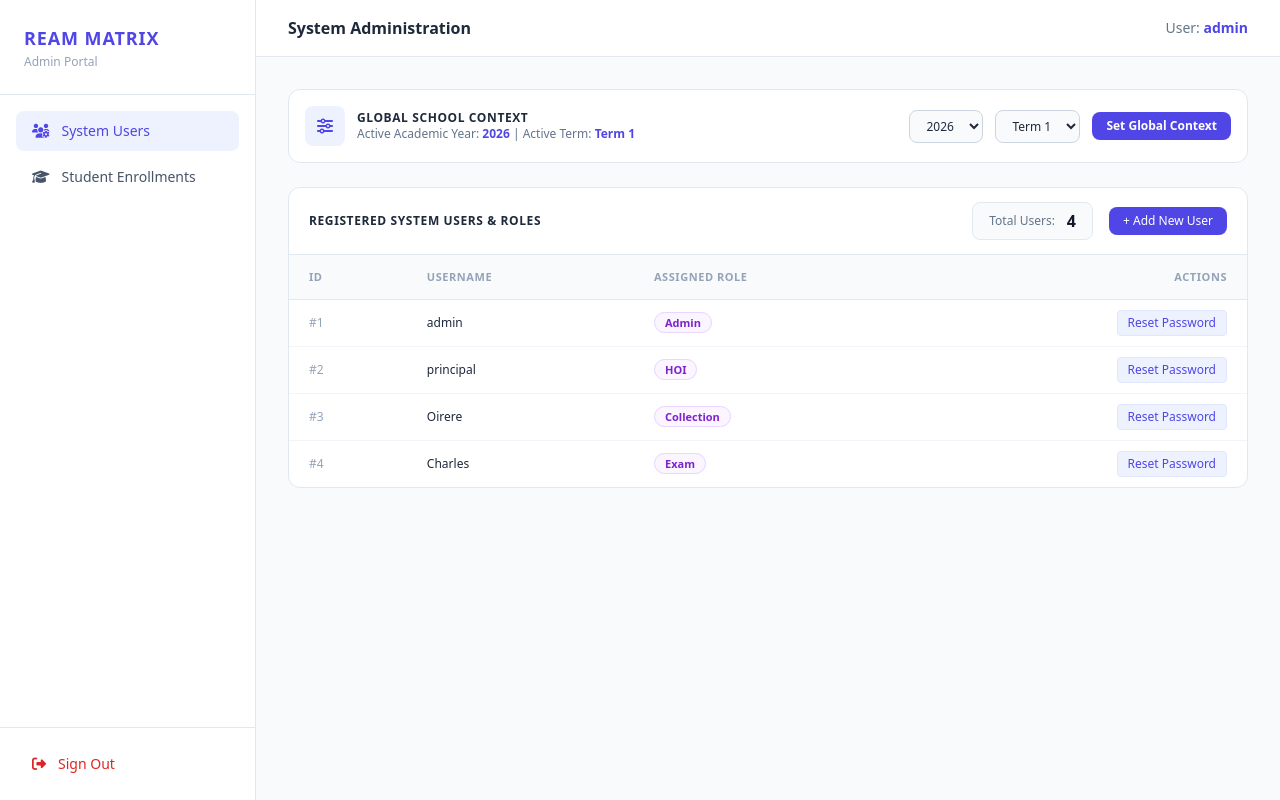
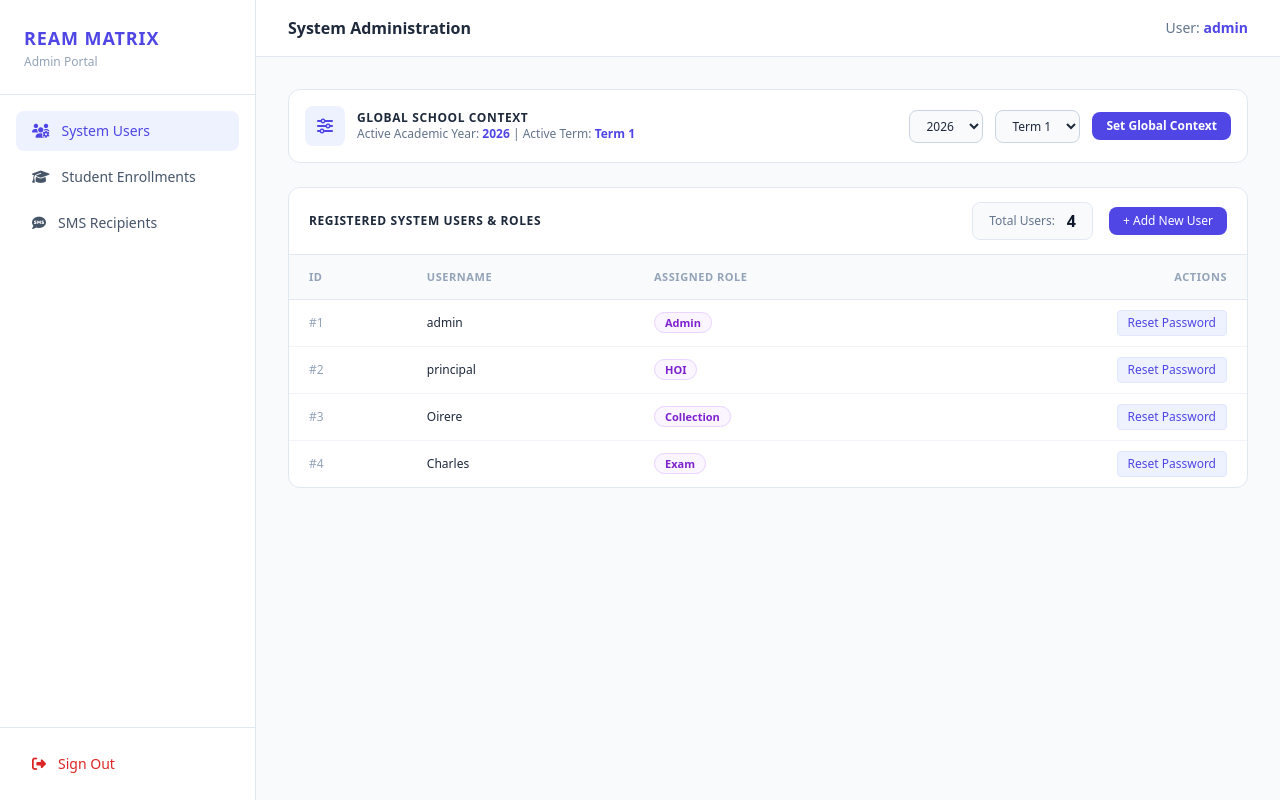
Before and after one commit to erickodhi/ream-matrix, a Flask app: page /admin in a window 1280 px wide. Run offline with Flask 3, Linux system fonts and the light colour scheme; a user stored in the database is signed in; some libraries are stand-ins or nearby versions.

Commit message:
Add SMS recipients tab and modal to admin dashboard

```diff
--- a/app.py
+++ b/app.py
@@ -5,6 +5,7 @@ from flask import Response, Flask, render_template, redirect, url_for, request,
 from flask_sqlalchemy import SQLAlchemy
 from flask_login import LoginManager, UserMixin, login_user, login_required, logout_user, current_user
 from werkzeug.security import generate_password_hash, check_password_hash
+import africastalking
 
 app = Flask(__name__)
 app.config['SECRET_KEY'] = 'your-secure-secret-key-here'
@@ -15,6 +16,17 @@ db = SQLAlchemy(app)
 login_manager = LoginManager()
 login_manager.init_app(app)
 login_manager.login_view = 'login'
+
+# --- AFRICA'S TALKING CONFIGURATION ---
+# Change username to 'sandbox' for testing, or your live username in production
+AT_USERNAME = "sandbox"
+AT_API_KEY = "your_africastalking_api_key_here"
+try:
+    africastalking.initialize(AT_USERNAME, AT_API_KEY)
+    sms_client = africastalking.SMS
+except Exception as e:
+    sms_client = None
+    print(f"Africa's Talking initialization note: {e}")
 
 # User Model
 class User(UserMixin, db.Model):
@@ -80,6 +92,18 @@ class ExamIssuanceLog(db.Model):
 
     def __repr__(self):
         return f"<ExamIssuance {self.subject_title} - {self.reams_issued} Reams>"
+
+# Model for SMS Alert Recipients
+class AlertRecipient(db.Model):
+    __tablename__ = 'alert_recipient'
+
+    id = db.Column(db.Integer, primary_key=True)
+    name = db.Column(db.String(100), nullable=False)
+    phone_number = db.Column(db.String(30), unique=True, nullable=False)
+    role_title = db.Column(db.String(50), default='HOI') # e.g. HOI, Deputy, Principal
+
+    def __repr__(self):
+        return f"<AlertRecipient {self.name} - {self.phone_number}>"
 
 @login_manager.user_loader
 def load_user(user_id):
@@ -153,7 +177,6 @@ def exam_request_page():
 
         total_raw_sheets = (num_students * sheets_per_student) + 60
 
-        # Ceiling division: ensures requests under 500 sheets still issue 1 full ream
         if total_raw_sheets <= 0:
             reams_to_issue = 0
             loose_leftover = 0
@@ -171,7 +194,12 @@ def exam_request_page():
 
         if loose_pool > 50:
             flash("Action blocked: Loose sheets pool exceeds 50. Please disburse loose sheets first.", "danger")
-            return redirect(url_for('exam_request_page'))
+            return render_template('exam.html',
+                                   live_reams=live_reams,
+                                   loose_pool=loose_pool,
+                                   available_grades=available_grades,
+                                   error_modal=True,
+                                   error_message="Action blocked: Loose sheets pool exceeds 50. Please disburse loose sheets first.")
 
         new_issuance = ExamIssuanceLog(
             subject_title=subject_title,
@@ -192,7 +220,23 @@ def exam_request_page():
 
         db.session.commit()
 
-        # Pass success details to trigger the modal pop-up
+        # --- SEND SMS NOTIFICATION TO SAVED RECIPIENTS ---
+        try:
+            recipients = AlertRecipient.query.all()
+            if recipients and sms_client:
+                phone_list = [r.phone_number for r in recipients]
+                remaining_stock = max(0, live_reams - reams_to_issue)
+                sms_text = (
+                    f"Ream Matrix Alert:\n"
+                    f"Subject: {subject_title} ({form_grade})\n"
+                    f"Reams Issued: {reams_to_issue}\n"
+                    f"Loose Pool: {loose_leftover}\n"
+                    f"Live Stock Left: {remaining_stock}"
+                )
+                sms_client.send(sms_text, phone_list)
+        except Exception as sms_err:
+            print(f"SMS dispatch note: {sms_err}")
+
         flash(f"Issuance approved! Please collect {reams_to_issue} ream(s) from the store. ({loose_leftover} loose sheets added to pool).", "success")
         return render_template('exam.html',
                                live_reams=live_reams,
@@ -347,6 +391,27 @@ def admin_page():
                 db.session.commit()
                 flash('Password reset successfully!', 'success')
 
+        # --- NEW: Admin Actions for Managing SMS Alert Recipients ---
+        elif action == 'add_alert_recipient':
+            name = request.form.get('recipient_name')
+            phone = request.form.get('recipient_phone')
+            role_title = request.form.get('recipient_role', 'HOI')
+
+            if AlertRecipient.query.filter_by(phone_number=phone).first():
+                flash('This phone number is already registered for alerts!', 'danger')
+            else:
+                db.session.add(AlertRecipient(name=name, phone_number=phone, role_title=role_title))
+                db.session.commit()
+                flash(f'Alert recipient {name} added successfully!', 'success')
+
+        elif action == 'delete_alert_recipient':
+            recipient_id = request.form.get('recipient_id')
+            recipient = AlertRecipient.query.get(int(recipient_id))
+            if recipient:
+                db.session.delete(recipient)
+                db.session.commit()
+                flash('Alert recipient removed successfully.', 'success')
+
         elif action == 'enroll_student':
             context = get_system_context()
             active_year = context['active_year']
@@ -457,6 +522,7 @@ def admin_page():
     pagination = query.paginate(page=page, per_page=8, error_out=False)
     students = pagination.items
     users = User.query.all()
+    recipients = AlertRecipient.query.all()
 
     available_years = db.session.query(Student.academic_year).distinct().all()
     available_years = [y[0] for y in available_years if y[0]]
@@ -466,7 +532,8 @@ def admin_page():
                            page=page, total_pages=pagination.pages,
                            available_years=available_years,
                            active_year=context['active_year'],
-                           active_term=context['active_term'])
+                           active_term=context['active_term'],
+                           recipients=recipients)
 
 @app.route('/hoi')
 @login_required
@@ -702,7 +769,13 @@ def collection_desk():
                 )
                 db.session.add(audit)
                 db.session.commit()
-                flash(f"Successfully cleared ream for {student_to_update.full_name} (Term {active_term})!", "success")
+
+                store_item = ReamStore.query.first()
+                if store_item:
+                    store_item.reams_balance += 1
+                    db.session.commit()
+
+                flash(f"Successfully cleared ream collection for {student_to_update.full_name}.", "success")
 
             elif action_type == 'revert' and current_status == 'Cleared':
                 if active_term == '1': student_to_update.term_1_status = 'Pending'
@@ -721,11 +794,21 @@ def collection_desk():
                 )
                 db.session.add(audit)
                 db.session.commit()
-                flash(f"Reverted ream clearance for {student_to_update.full_name}.", "warning")
+
+                store_item = ReamStore.query.first()
+                if store_item and store_item.reams_balance > 0:
+                    store_item.reams_balance -= 1
+                    db.session.commit()
+
+                flash(f"Reverted collection status for {student_to_update.full_name}.", "warning")
 
         return redirect(url_for('collection_desk', q=search_query))
 
-    return render_template('collection.html', students=students, search_query=search_query, active_year=active_year, active_term=active_term)
+    return render_template('collection.html',
+                           students=students,
+                           search_query=search_query,
+                           active_year=active_year,
+                           active_term=active_term)
 
 if __name__ == '__main__':
     app.run(debug=True)
--- a/templates/admin.html
+++ b/templates/admin.html
@@ -22,6 +22,9 @@
                 </button>
                 <button onclick="switchTab('students')" id="navStudents" class="w-full flex items-center gap-3 px-4 py-2.5 text-slate-600 hover:bg-slate-100 rounded-lg font-medium text-sm transition text-left">
                     <i class="fa-solid fa-graduation-cap"></i> Student Enrollments
+                </button>
+                <button onclick="switchTab('sms')" id="navSMS" class="w-full flex items-center gap-3 px-4 py-2.5 text-slate-600 hover:bg-slate-100 rounded-lg font-medium text-sm transition text-left">
+                    <i class="fa-solid fa-comment-sms"></i> SMS Recipients
                 </button>
             </nav>
         </div>
@@ -291,6 +294,70 @@
                 </div>
             </div>
 
+            <!-- TAB 3: SMS RECIPIENTS SECTION -->
+            <div id="tabSMS" class="space-y-6 hidden">
+                <div class="bg-white border border-slate-200 rounded-xl overflow-hidden shadow-xs">
+                    <div class="px-5 py-3.5 border-b border-slate-200 flex justify-between items-center">
+                        <div>
+                            <h3 class="font-semibold text-slate-800 text-xs uppercase tracking-wider">SMS Alert Recipients & Configurations</h3>
+                        </div>
+                        <div class="flex items-center gap-4">
+                            <div class="bg-slate-50 border border-slate-200 px-4 py-1.5 rounded-lg flex items-center gap-3">
+                                <span class="text-xs font-medium text-slate-500">Total Recipients:</span>
+                                <span class="text-base font-bold text-slate-900">{{ sms_recipients|length if sms_recipients else 0 }}</span>
+                            </div>
+                            <button onclick="openSmsModal()" class="px-3.5 py-1.5 bg-indigo-600 hover:bg-indigo-700 text-white text-xs font-medium rounded-lg transition flex items-center gap-1.5">
+                                <i class="fa-solid fa-plus"></i> Add Recipient
+                            </button>
+                        </div>
+                    </div>
+                    <table class="w-full text-left border-collapse">
+                        <thead>
+                            <tr class="bg-slate-50 text-slate-400 text-[11px] uppercase tracking-wider border-b border-slate-200">
+                                <th class="px-5 py-2.5">ID</th>
+                                <th class="px-5 py-2.5">Name</th>
+                                <th class="px-5 py-2.5">Phone Number</th>
+                                <th class="px-5 py-2.5">Alert Category</th>
+                                <th class="px-5 py-2.5 text-center">Status</th>
+                                <th class="px-5 py-2.5 text-right">Actions</th>
+                            </tr>
+                        </thead>
+                        <tbody class="divide-y divide-slate-100 text-xs">
+                            {% if sms_recipients %}
+                                {% for r in sms_recipients %}
+                                <tr class="hover:bg-slate-50 transition">
+                                    <td class="px-5 py-2.5 text-slate-400">#{{ r.id }}</td>
+                                    <td class="px-5 py-2.5 font-medium text-slate-800">{{ r.name }}</td>
+                                    <td class="px-5 py-2.5 font-mono text-slate-600">{{ r.phone_number }}</td>
+                                    <td class="px-5 py-2.5">
+                                        <span class="px-2.5 py-0.5 text-[11px] font-semibold rounded-full bg-blue-50 text-blue-700 border border-blue-200">{{ r.category }}</span>
+                                    </td>
+                                    <td class="px-5 py-2.5 text-center">
+                                        <span class="px-2.5 py-0.5 text-[11px] font-semibold rounded-full {% if r.is_active %}bg-emerald-50 text-emerald-700 border border-emerald-200{% else %}bg-slate-100 text-slate-500 border border-slate-200{% endif %}">
+                                            {{ 'Active' if r.is_active else 'Inactive' }}
+                                        </span>
+                                    </td>
+                                    <td class="px-5 py-2.5 text-right">
+                                        <form method="POST" class="inline">
+                                            <input type="hidden" name="action" value="delete_sms_recipient">
+                                            <input type="hidden" name="recipient_id" value="{{ r.id }}">
+                                            <button type="submit" onclick="return confirm('Are you sure you want to remove this SMS recipient?')" class="text-red-600 hover:text-red-800 text-xs font-medium bg-red-50 px-2.5 py-1 rounded border border-red-100 transition">
+                                                Delete
+                                            </button>
+                                        </form>
+                                    </td>
+                                </tr>
+                                {% endfor %}
+                            {% else %}
+                                <tr>
+                                    <td colspan="6" class="text-center py-8 text-slate-400">No SMS recipients configured yet. Click "Add Recipient" above to get started.</td>
+                                </tr>
+                            {% endif %}
+                        </tbody>
+                    </table>
+                </div>
+            </div>
+
         </div>
     </main>
 
@@ -451,110 +518,89 @@
         </div>
     </div>
 
-    <!-- MODAL: Promote Students Confirmation -->
-    <div id="promotionModal" class="fixed inset-0 bg-slate-900/40 backdrop-blur-xs hidden flex items-center justify-center z-50">
-        <div class="bg-white border border-slate-200 rounded-xl w-full max-w-sm p-6 shadow-xl text-center">
-            <div class="w-12 h-12 bg-purple-50 text-purple-600 rounded-full flex items-center justify-center mx-auto mb-3 text-xl">
-                <i class="fa-solid fa-people-arrows"></i>
+    <!-- MODAL: Add SMS Recipient -->
+    <div id="smsModal" class="fixed inset-0 bg-slate-900/40 backdrop-blur-xs hidden flex items-center justify-center z-50">
+        <div class="bg-white border border-slate-200 rounded-xl w-full max-w-md p-6 shadow-xl">
+            <div class="flex justify-between items-center mb-4 border-b border-slate-100 pb-3">
+                <h3 class="text-base font-bold text-slate-800">Add SMS Alert Recipient</h3>
+                <button onclick="closeSmsModal()" class="text-slate-400 hover:text-slate-700 text-lg"><i class="fa-solid fa-xmark"></i></button>
             </div>
-            <h3 class="text-base font-bold text-slate-800 mb-1">Promote Academic Year</h3>
-            <p class="text-xs text-slate-500 mb-5">This will advance all active student grade levels (e.g., Form 3 to Form 4) for the new academic cycle. Final year students will be graduated. Proceed?</p>
 
-            <form method="POST" class="flex justify-center gap-3">
-                <input type="hidden" name="action" value="promote_students">
-                <button type="button" onclick="closePromotionModal()" class="px-4 py-2 bg-slate-100 hover:bg-slate-200 text-slate-700 text-xs font-medium rounded-lg">Cancel</button>
-                <button type="submit" class="px-4 py-2 bg-purple-600 hover:bg-purple-700 text-white text-xs font-medium rounded-lg">Yes, Promote All</button>
+            <form method="POST" class="space-y-4">
+                <input type="hidden" name="action" value="create_sms_recipient">
+                <div>
+                    <label class="block text-xs text-slate-700 mb-1 font-medium">Recipient Name</label>
+                    <input type="text" name="name" required placeholder="e.g., John Doe" class="w-full px-3 py-2 bg-slate-50 border border-slate-300 rounded-lg text-sm text-slate-800 focus:outline-none focus:border-indigo-600">
+                </div>
+
+                <div>
+                    <label class="block text-xs text-slate-700 mb-1 font-medium">Phone Number</label>
+                    <input type="text" name="phone_number" required placeholder="e.g., +254712345678" class="w-full px-3 py-2 bg-slate-50 border border-slate-300 rounded-lg text-sm text-slate-800 focus:outline-none focus:border-indigo-600">
+                </div>
+
+                <div>
+                    <label class="block text-xs text-slate-700 mb-1 font-medium">Alert Category</label>
+                    <select name="category" required class="w-full px-3 py-2 bg-slate-50 border border-slate-300 rounded-lg text-sm text-slate-800 focus:outline-none focus:border-indigo-600">
+                        <option value="General">General Notification</option>
+                        <option value="Ream Balance">Ream Balance Alert</option>
+                        <option value="Admin Notice">Admin Notice</option>
+                    </select>
+                </div>
+
+                <div class="flex items-center gap-2 pt-1">
+                    <input type="checkbox" name="is_active" id="smsIsActive" value="1" checked class="rounded border-slate-300 text-indigo-600 focus:ring-indigo-500">
+                    <label for="smsIsActive" class="text-xs text-slate-700 font-medium">Active (Receive SMS Alerts)</label>
+                </div>
+
+                <div class="flex justify-end gap-3 pt-4 border-t border-slate-100">
+                    <button type="button" onclick="closeSmsModal()" class="px-4 py-2 bg-slate-100 hover:bg-slate-200 text-slate-700 text-sm font-medium rounded-lg">Cancel</button>
+                    <button type="submit" class="px-4 py-2 bg-indigo-600 hover:bg-indigo-700 text-white text-sm font-medium rounded-lg">Save Recipient</button>
+                </div>
             </form>
         </div>
     </div>
 
-    <!-- MODAL: Delete Student Confirmation -->
-    <div id="deleteModal" class="fixed inset-0 bg-slate-900/40 backdrop-blur-xs hidden flex items-center justify-center z-50">
-        <div class="bg-white border border-slate-200 rounded-xl w-full max-w-sm p-6 shadow-xl text-center">
-            <div class="w-12 h-12 bg-red-50 text-red-600 rounded-full flex items-center justify-center mx-auto mb-3 text-xl">
-                <i class="fa-solid fa-triangle-exclamation"></i>
-            </div>
-            <h3 class="text-base font-bold text-slate-800 mb-1">Delete Student Record</h3>
-            <p class="text-xs text-slate-500 mb-5">Are you sure you want to delete <span id="deleteStudentName" class="font-semibold text-slate-700"></span>? This action cannot be undone.</p>
+    <!-- JavaScript Navigation & Modals Logic -->
+    <script>
+        function switchTab(tabName) {
+            document.getElementById('tabUsers').classList.add('hidden');
+            document.getElementById('tabStudents').classList.add('hidden');
+            document.getElementById('tabSMS').classList.add('hidden');
 
-            <form method="POST" class="flex justify-center gap-3">
-                <input type="hidden" name="action" value="delete_student">
-                <input type="hidden" name="student_id" id="deleteStudentIdInput">
-                <button type="button" onclick="closeDeleteModal()" class="px-4 py-2 bg-slate-100 hover:bg-slate-200 text-slate-700 text-xs font-medium rounded-lg">Cancel</button>
-                <button type="submit" class="px-4 py-2 bg-red-600 hover:bg-red-700 text-white text-xs font-medium rounded-lg">Yes, Delete</button>
-            </form>
-        </div>
-    </div>
+            document.getElementById('navUsers').className = "w-full flex items-center gap-3 px-4 py-2.5 text-slate-600 hover:bg-slate-100 rounded-lg font-medium text-sm transition text-left";
+            document.getElementById('navStudents').className = "w-full flex items-center gap-3 px-4 py-2.5 text-slate-600 hover:bg-slate-100 rounded-lg font-medium text-sm transition text-left";
+            document.getElementById('navSMS').className = "w-full flex items-center gap-3 px-4 py-2.5 text-slate-600 hover:bg-slate-100 rounded-lg font-medium text-sm transition text-left";
 
-    <!-- Modals & Tabs JavaScript -->
-    <script>
-        function switchTab(tab) {
-            const navUsers = document.getElementById('navUsers');
-            const navStudents = document.getElementById('navStudents');
-            const tabUsers = document.getElementById('tabUsers');
-            const tabStudents = document.getElementById('tabStudents');
-
-            if (tab === 'users') {
-                tabUsers.classList.remove('hidden');
-                tabStudents.classList.add('hidden');
-
-                navUsers.className = "w-full flex items-center gap-3 px-4 py-2.5 bg-indigo-50 text-indigo-600 rounded-lg font-medium text-sm transition text-left";
-                navStudents.className = "w-full flex items-center gap-3 px-4 py-2.5 text-slate-600 hover:bg-slate-100 rounded-lg font-medium text-sm transition text-left";
-            } else if (tab === 'students') {
-                tabStudents.classList.remove('hidden');
-                tabUsers.classList.add('hidden');
-
-                navStudents.className = "w-full flex items-center gap-3 px-4 py-2.5 bg-indigo-50 text-indigo-600 rounded-lg font-medium text-sm transition text-left";
-                navUsers.className = "w-full flex items-center gap-3 px-4 py-2.5 text-slate-600 hover:bg-slate-100 rounded-lg font-medium text-sm transition text-left";
+            if (tabName === 'users') {
+                document.getElementById('tabUsers').classList.remove('hidden');
+                document.getElementById('navUsers').className = "w-full flex items-center gap-3 px-4 py-2.5 bg-indigo-50 text-indigo-600 rounded-lg font-medium text-sm transition text-left";
+            } else if (tabName === 'students') {
+                document.getElementById('tabStudents').classList.remove('hidden');
+                document.getElementById('navStudents').className = "w-full flex items-center gap-3 px-4 py-2.5 bg-indigo-50 text-indigo-600 rounded-lg font-medium text-sm transition text-left";
+            } else if (tabName === 'sms') {
+                document.getElementById('tabSMS').classList.remove('hidden');
+                document.getElementById('navSMS').className = "w-full flex items-center gap-3 px-4 py-2.5 bg-indigo-50 text-indigo-600 rounded-lg font-medium text-sm transition text-left";
             }
         }
 
-        // Modal Control Functions
-        function openUserModal() {
-            document.getElementById('userModal').classList.remove('hidden');
-        }
-        function closeUserModal() {
-            document.getElementById('userModal').classList.add('hidden');
-        }
+        function openUserModal() { document.getElementById('userModal').classList.remove('hidden'); }
+        function closeUserModal() { document.getElementById('userModal').classList.add('hidden'); }
 
         function openResetModal(userId, username) {
             document.getElementById('resetUserIdInput').value = userId;
             document.getElementById('resetUsernameDisplay').innerText = username;
             document.getElementById('resetModal').classList.remove('hidden');
         }
-        function closeResetModal() {
-            document.getElementById('resetModal').classList.add('hidden');
-        }
+        function closeResetModal() { document.getElementById('resetModal').classList.add('hidden'); }
 
-        function openStudentModal() {
-            document.getElementById('studentModal').classList.remove('hidden');
-        }
-        function closeStudentModal() {
-            document.getElementById('studentModal').classList.add('hidden');
-        }
+        function openStudentModal() { document.getElementById('studentModal').classList.remove('hidden'); }
+        function closeStudentModal() { document.getElementById('studentModal').classList.add('hidden'); }
 
-        function openBulkModal() {
-            document.getElementById('bulkModal').classList.remove('hidden');
-        }
-        function closeBulkModal() {
-            document.getElementById('bulkModal').classList.add('hidden');
-        }
+        function openBulkModal() { document.getElementById('bulkModal').classList.remove('hidden'); }
+        function closeBulkModal() { document.getElementById('bulkModal').classList.add('hidden'); }
 
-        function openPromotionModal() {
-            document.getElementById('promotionModal').classList.remove('hidden');
-        }
-        function closePromotionModal() {
-            document.getElementById('promotionModal').classList.add('hidden');
-        }
-
-        function confirmDelete(studentId, studentName) {
-            document.getElementById('deleteStudentIdInput').value = studentId;
-            document.getElementById('deleteStudentName').innerText = studentName;
-            document.getElementById('deleteModal').classList.remove('hidden');
-        }
-        function closeDeleteModal() {
-            document.getElementById('deleteModal').classList.add('hidden');
-        }
+        function openSmsModal() { document.getElementById('smsModal').classList.remove('hidden'); }
+        function closeSmsModal() { document.getElementById('smsModal').classList.add('hidden'); }
     </script>
 </body>
 </html>
```
